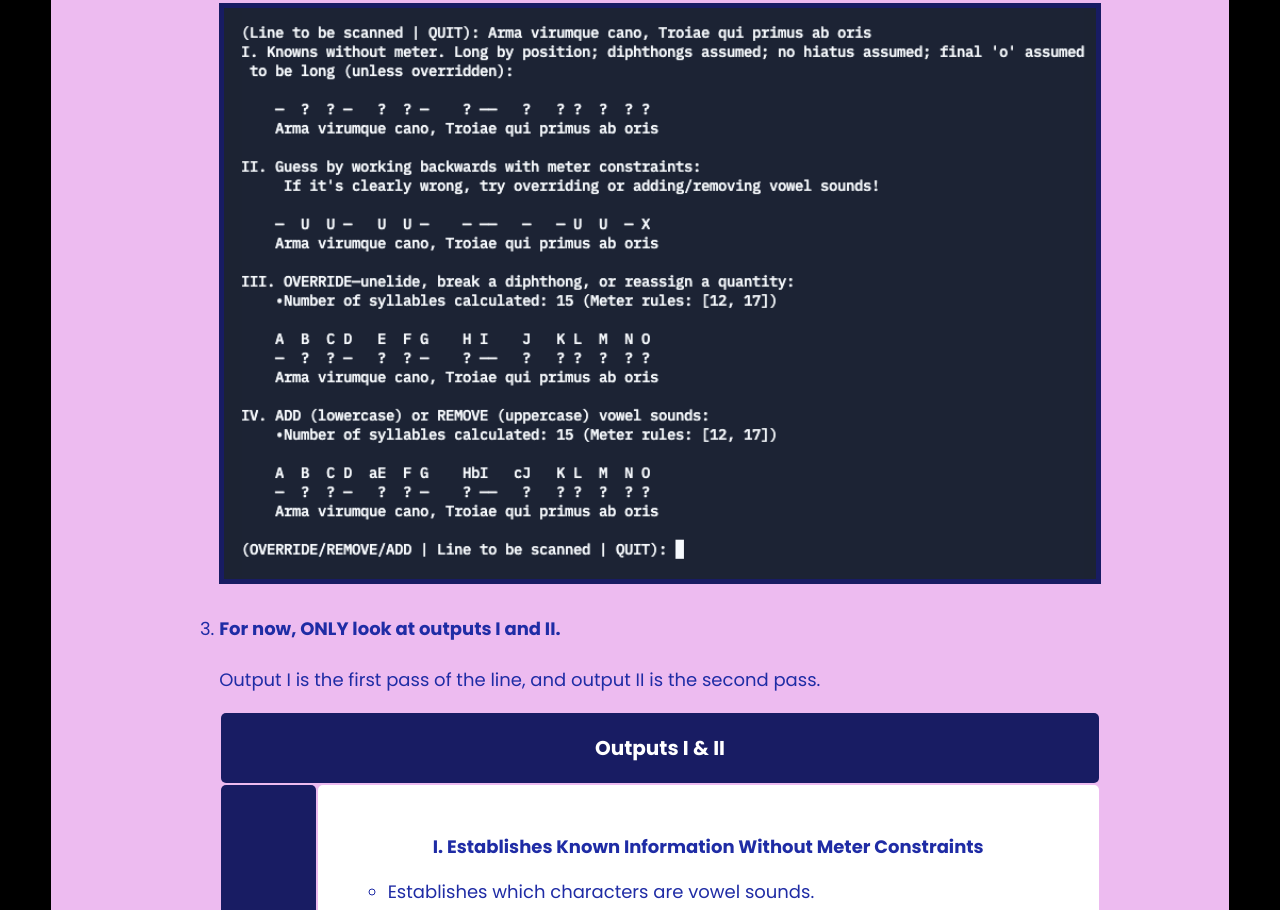
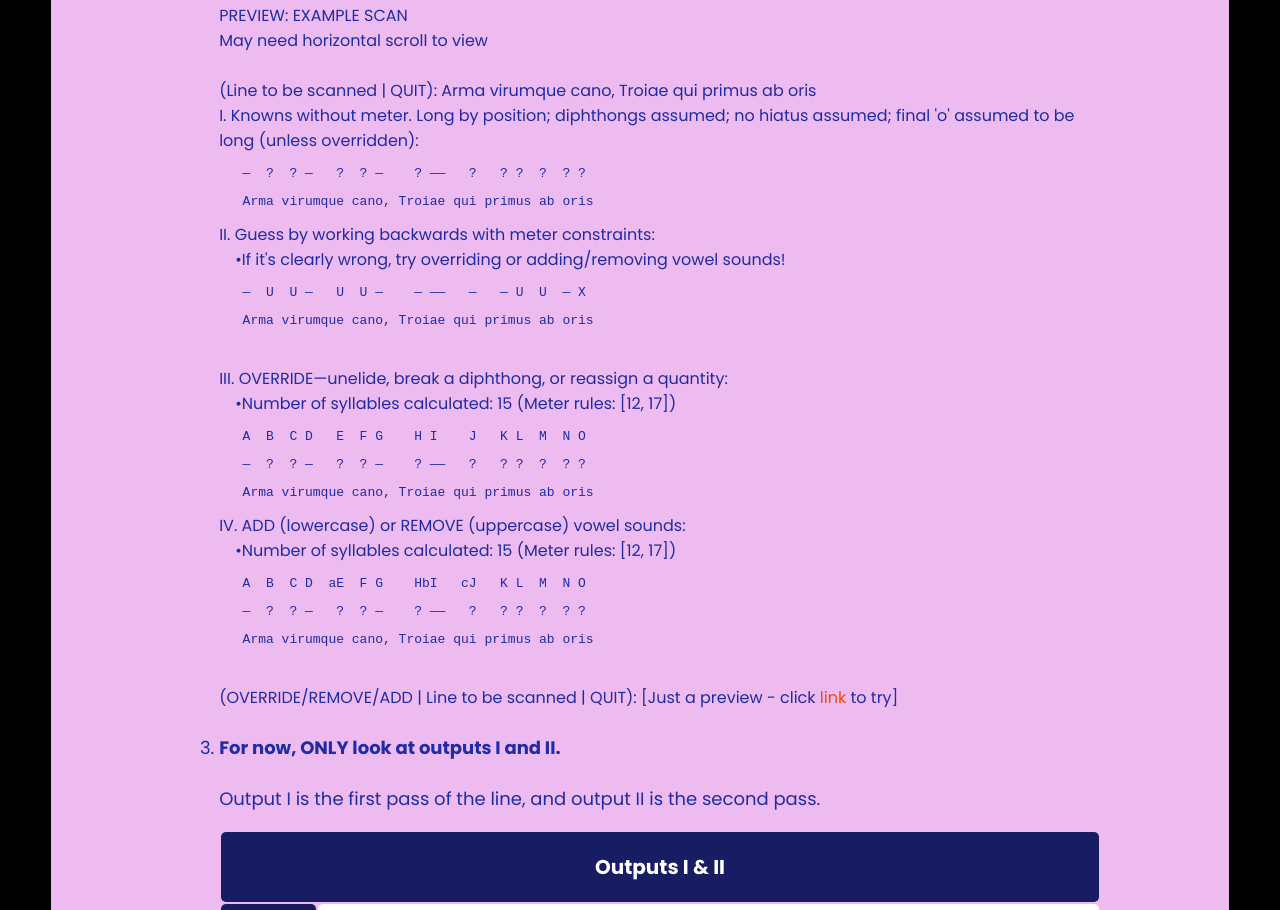
Before and after one commit to sydliuu/Lady-Lius-Latin, a plain HTML site: page docs/index.html in a window 1280 px wide. Shown: the part 6501-7411 px from the top of the page. Drawn offline with Linux system fonts and the light colour scheme.

Commit message:
Update index.html

```diff
--- a/docs/index.html
+++ b/docs/index.html
@@ -107,8 +107,35 @@
         <h4 class = "step">The program will produce outputs I, II, III, IV. </h4>
         <p>For example, inputting the first line of the <em>Aeneid</em> results in this.</p>
       </li>
-      <!-- <div style="overflow-x:auto;" class= "SS-imgWrapper"> -->
-        <img id="outputSS" src = "LLL_screenshot.png" alt = "Program Outputs" width="100%">
+      <div id="scansion">
+          <div class="scansion-text">
+              PREVIEW: EXAMPLE SCAN<br>May need horizontal scroll to view<br><br>
+              (Line to be scanned | QUIT): Arma virumque cano, Troiae qui primus ab oris<br>
+                  I. Knowns without meter. Long by position; diphthongs assumed; no hiatus assumed; final 'o' assumed to be long (unless overridden): <br>
+                  <pre>   —  ?  ? —   ?  ? —    ? ——   ?   ? ?  ?  ? ?</pre>
+                  <pre>   Arma virumque cano, Troiae qui primus ab oris</pre>
+                  II. Guess by working backwards with meter constraints:<br>
+                  &emsp;•If it's clearly wrong, try overriding or adding/removing vowel sounds!
+
+                  <pre>   —  U  U —   U  U —    — ——   —   — U  U  — X</pre>
+                  <pre>   Arma virumque cano, Troiae qui primus ab oris</pre>
+                  <br>
+                  III. OVERRIDE—unelide, break a diphthong, or reassign a quantity:<br>
+                  &emsp;•Number of syllables calculated: 15 (Meter rules: [12, 17])<br>
+
+                  <pre>   A  B  C D   E  F G    H I    J   K L  M  N O</pre>
+                  <pre>   —  ?  ? —   ?  ? —    ? ——   ?   ? ?  ?  ? ?</pre>
+                  <pre>   Arma virumque cano, Troiae qui primus ab oris</pre>
+
+                  IV. ADD (lowercase) or REMOVE (uppercase) vowel sounds:<br>
+                  &emsp;•Number of syllables calculated: 15 (Meter rules: [12, 17])<br>
+                  <pre>   A  B  C D  aE  F G    HbI   cJ   K L  M  N O</pre>
+                  <pre>   —  ?  ? —   ?  ? —    ? ——   ?   ? ?  ?  ? ?</pre>
+                  <pre>   Arma virumque cano, Troiae qui primus ab oris</pre><br>
+
+                  (OVERRIDE/REMOVE/ADD | Line to be scanned | QUIT): [Just a preview - click <a href="#run">link</a> to try]
+          </div>
+      </div>
       <!-- </div> -->
       <li><h4 class = "step">For now, ONLY look at outputs I and II.</h4></li>
       <p>Output I is the first pass of the line, and output II is the second pass.</p>
@@ -335,7 +362,7 @@
 
   <section data-scroll-indicator-title="About Me" class="midBlue" id = "aboutMe" >
     <h2>About Me</h2>
-    <div class="imgText">
+    <div class="imgText flex-container">
       <img id="pfp" src="pfp.jpg" width=25%>
         <div class ="text">
           <h2>Hi, I'm Sydney Liu, a.k.a. Lady Liu.</h2>
```
